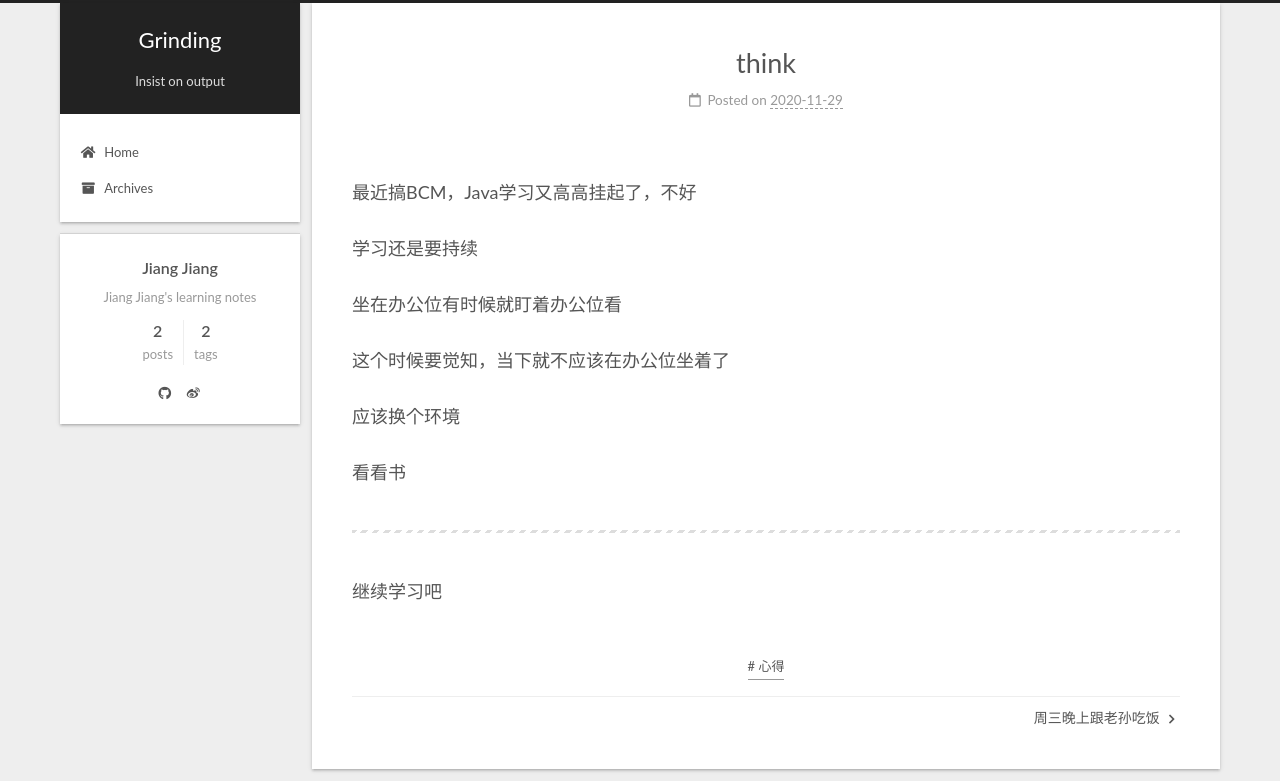
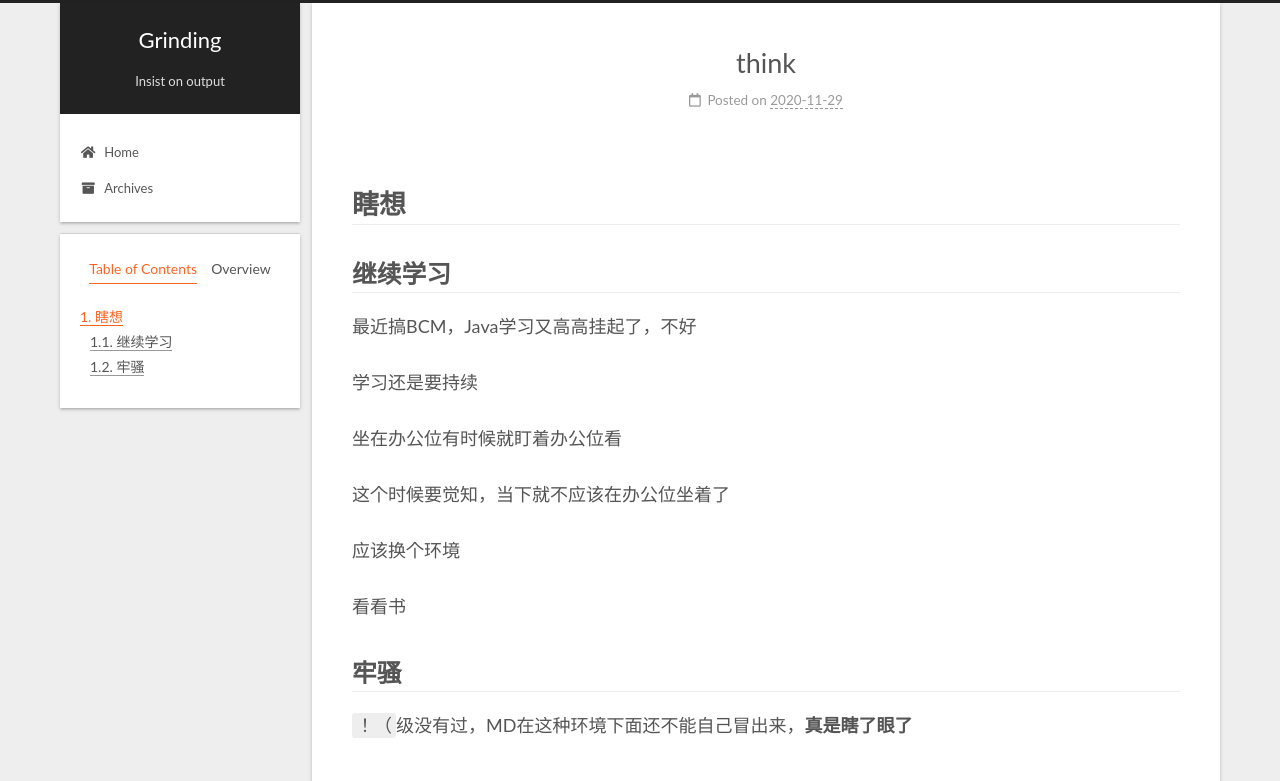
Before and after one commit to JiangJiang/jiang83.github.io, a plain HTML site: page 2020/11/29/thinking-at-Nov/index.html in a window 1280 px wide. Shown: the top 781 px of the page. Drawn offline with Linux system fonts and the light colour scheme.

Commit message:
Site updated: 2020-11-29 19:28:57

```diff
--- a/2020/11/29/thinking-at-Nov/index.html
+++ b/2020/11/29/thinking-at-Nov/index.html
@@ -20,15 +20,15 @@
     var CONFIG = {"hostname":"jiangjiang.github.io","root":"/","scheme":"Gemini","version":"7.8.0","exturl":false,"sidebar":{"position":"left","display":"post","padding":18,"offset":12,"onmobile":false,"avatar":"https://wx2.sinaimg.cn/mw690/43ec3da8gy1gl5td0mhs5j20qd0qd40b.jpg","url":null,"rounded":false,"rotated":false},"copycode":{"enable":false,"show_result":false,"style":null},"back2top":{"enable":true,"sidebar":false,"scrollpercent":false},"bookmark":{"enable":false,"color":"#222","save":"auto"},"fancybox":false,"mediumzoom":false,"lazyload":false,"pangu":false,"comments":{"style":"tabs","active":null,"storage":true,"lazyload":false,"nav":null},"algolia":{"hits":{"per_page":10},"labels":{"input_placeholder":"Search for Posts","hits_empty":"We didn't find any results for the search: ${query}","hits_stats":"${hits} results found in ${time} ms"}},"localsearch":{"enable":false,"trigger":"auto","top_n_per_article":1,"unescape":false,"preload":false},"motion":{"enable":true,"async":false,"transition":{"post_block":"fadeIn","post_header":"slideDownIn","post_body":"slideDownIn","coll_header":"slideLeftIn","sidebar":"slideUpIn"}}};
   </script>
 
-  <meta name="description" content="最近搞BCM，Java学习又高高挂起了，不好 学习还是要持续 坐在办公位有时候就盯着办公位看 这个时候要觉知，当下就不应该在办公位坐着了 应该换个环境 看看书  继续学习吧">
+  <meta name="description" content="瞎想继续学习最近搞BCM，Java学习又高高挂起了，不好 学习还是要持续 坐在办公位有时候就盯着办公位看 这个时候要觉知，当下就不应该在办公位坐着了 应该换个环境 看看书 牢骚！（级没有过，MD在这种环境下面还不能自己冒出来，真是瞎了眼了">
 <meta property="og:type" content="article">
 <meta property="og:title" content="think">
 <meta property="og:url" content="https://jiangjiang.github.io/jiang83.github.io/2020/11/29/thinking-at-Nov/index.html">
 <meta property="og:site_name" content="Grinding">
-<meta property="og:description" content="最近搞BCM，Java学习又高高挂起了，不好 学习还是要持续 坐在办公位有时候就盯着办公位看 这个时候要觉知，当下就不应该在办公位坐着了 应该换个环境 看看书  继续学习吧">
+<meta property="og:description" content="瞎想继续学习最近搞BCM，Java学习又高高挂起了，不好 学习还是要持续 坐在办公位有时候就盯着办公位看 这个时候要觉知，当下就不应该在办公位坐着了 应该换个环境 看看书 牢骚！（级没有过，MD在这种环境下面还不能自己冒出来，真是瞎了眼了">
 <meta property="og:locale" content="en_US">
 <meta property="article:published_time" content="2020-11-29T00:01:00.000Z">
-<meta property="article:modified_time" content="2020-11-29T00:25:28.165Z">
+<meta property="article:modified_time" content="2020-11-29T11:28:19.290Z">
 <meta property="article:author" content="Jiang Jiang">
 <meta property="article:tag" content="心得">
 <meta name="twitter:card" content="summary">
@@ -176,7 +176,7 @@
               <span class="post-meta-item-text">Posted on</span>
 
 
-              <time title="Created: 2020-11-29 08:01:00 / Modified: 08:25:28" itemprop="dateCreated datePublished" datetime="2020-11-29T08:01:00+08:00">2020-11-29</time>
+              <time title="Created: 2020-11-29 08:01:00 / Modified: 19:28:19" itemprop="dateCreated datePublished" datetime="2020-11-29T08:01:00+08:00">2020-11-29</time>
             </span>
 
 
@@ -190,14 +190,13 @@
     <div class="post-body" itemprop="articleBody">
 
 
-        <p>最近搞BCM，Java学习又高高挂起了，不好</p>
+        <h1 id="瞎想"><a href="#瞎想" class="headerlink" title="瞎想"></a>瞎想</h1><h2 id="继续学习"><a href="#继续学习" class="headerlink" title="继续学习"></a>继续学习</h2><p>最近搞BCM，Java学习又高高挂起了，不好</p>
 <p>学习还是要持续</p>
 <p>坐在办公位有时候就盯着办公位看</p>
 <p>这个时候要觉知，当下就不应该在办公位坐着了</p>
 <p>应该换个环境</p>
 <p>看看书</p>
-<hr>
-<p>继续学习吧</p>
+<h2 id="牢骚"><a href="#牢骚" class="headerlink" title="牢骚"></a>牢骚</h2><p><code>！（</code>级没有过，MD在这种环境下面还不能自己冒出来，<strong>真是瞎了眼了</strong></p>
 
     </div>
 
@@ -278,6 +277,7 @@
 
       <!--noindex-->
       <div class="post-toc-wrap sidebar-panel">
+          <div class="post-toc motion-element"><ol class="nav"><li class="nav-item nav-level-1"><a class="nav-link" href="#%E7%9E%8E%E6%83%B3"><span class="nav-number">1.</span> <span class="nav-text">瞎想</span></a><ol class="nav-child"><li class="nav-item nav-level-2"><a class="nav-link" href="#%E7%BB%A7%E7%BB%AD%E5%AD%A6%E4%B9%A0"><span class="nav-number">1.1.</span> <span class="nav-text">继续学习</span></a></li><li class="nav-item nav-level-2"><a class="nav-link" href="#%E7%89%A2%E9%AA%9A"><span class="nav-number">1.2.</span> <span class="nav-text">牢骚</span></a></li></ol></li></ol></div>
       </div>
       <!--/noindex-->
 
--- a/css/main.css
+++ b/css/main.css
@@ -1199,7 +1199,7 @@ pre .javascript .function {
 }
 .links-of-author a::before,
 .links-of-author span.exturl::before {
-  background: #126eda;
+  background: #1461c2;
   border-radius: 50%;
   content: ' ';
   display: inline-block;
```
Also changed, not shown: index.html (+3 -4 lines).
